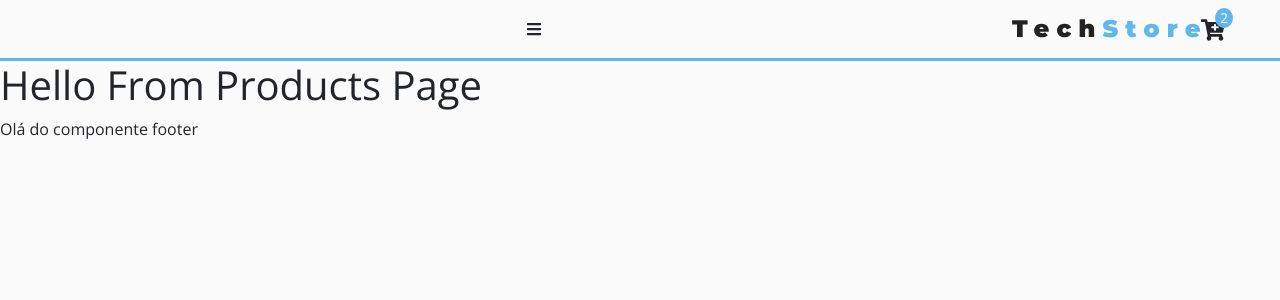
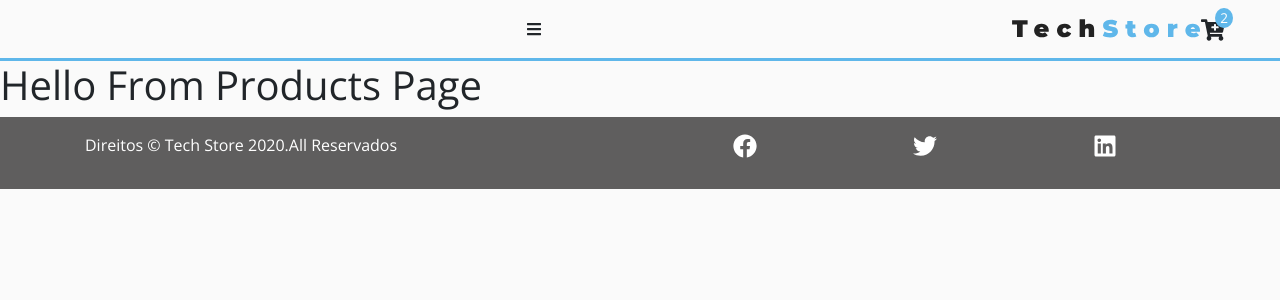
Before and after one commit to brunopeople/Projeto-Mobile_-E-Commerce-nova-versao, a React (Create React App) app: page /products in a window 1280 px wide. Shown: the top 300 px of the page. Built offline with nearby package versions, Linux system fonts and the light colour scheme.

Commit message:
Component Footer criado com sucesso e estilizado.

```diff
--- a/src/components/Footer.js
+++ b/src/components/Footer.js
@@ -1,5 +1,46 @@
 import React from "react";
+import styled from "styled-components";
+import {ProductConsumer} from "../context";
 
 export default function Footer(){
-	return <>Olá do componente footer</>;
+	return(
+		<ProductConsumer>
+			{value => {
+				return(
+					<FooterWrapper>
+						<div className="container py-3">
+							<div className="row">
+								<div className="col-md-6">
+									<p className="text-capitalize">
+										Direitos &copy; Tech Store {new Date().getFullYear()}.all Reservados{""}
+									</p>
+								</div>
+								<div className="col-md-6 d-flex justify-content-around">
+									{value.socialIcons.map(item => (
+										<a href={item.url} key={item.id}>
+											{item.icon}
+										</a>
+									))}
+								</div>
+							</div>
+						</div>
+					</FooterWrapper>
+				);
+			}}
+		</ProductConsumer>
+	);
 }
+
+const FooterWrapper = styled.footer `
+	background: var(--darkGrey);
+	color: var(--mainWhite);
+	.icon{
+		font-size: 1.5rem;
+		color: var(--mainWhite);
+		transition: var(--mainTransition);
+	}
+	.icon:hover{
+		color: var(--primaryColor);
+		cursor: pointer;
+	}
+`;
--- a/src/context/context.js
+++ b/src/context/context.js
@@ -1,5 +1,6 @@
 import React, { Component } from "react";
-import {linkData } from "./linkData";
+import { linkData } from "./linkData";
+import { socialData }  from "./socialData";
 
 const ProductContext = React.createContext();
 //Provider
@@ -11,6 +12,7 @@
 	cartOpen: false,
 	cartItems: 2,
 	links: linkData,
+	socialIcons: socialData,
 	cart: []
 };
 //
--- /dev/null
+++ b/src/context/socialData.js
@@ -0,0 +1,20 @@
+import React from "react";
+import { FaFacebook, FaTwitter, FaLinkedin } from "react-icons/fa";
+
+export const socialData = [
+  {
+    id: 1,
+    icon: <FaFacebook className="icon" />,
+    url: "https://www.facebook.com"
+  },
+  {
+    id: 2,
+    icon: <FaTwitter className="icon" />,
+    url: "https://www.facebook.com"
+  },
+  {
+    id: 3,
+    icon: <FaLinkedin className="icon" />,
+    url: "https://www.facebook.com"
+  }
+];
```
